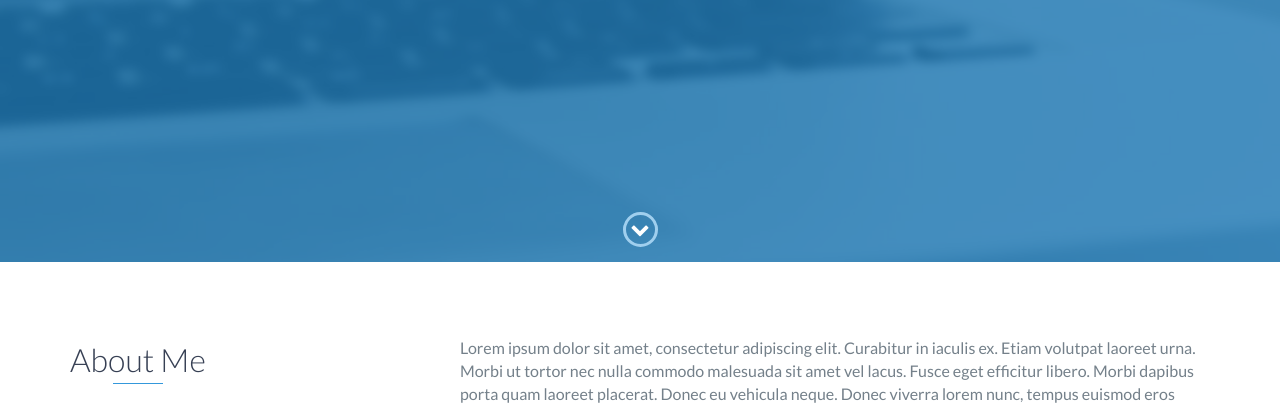
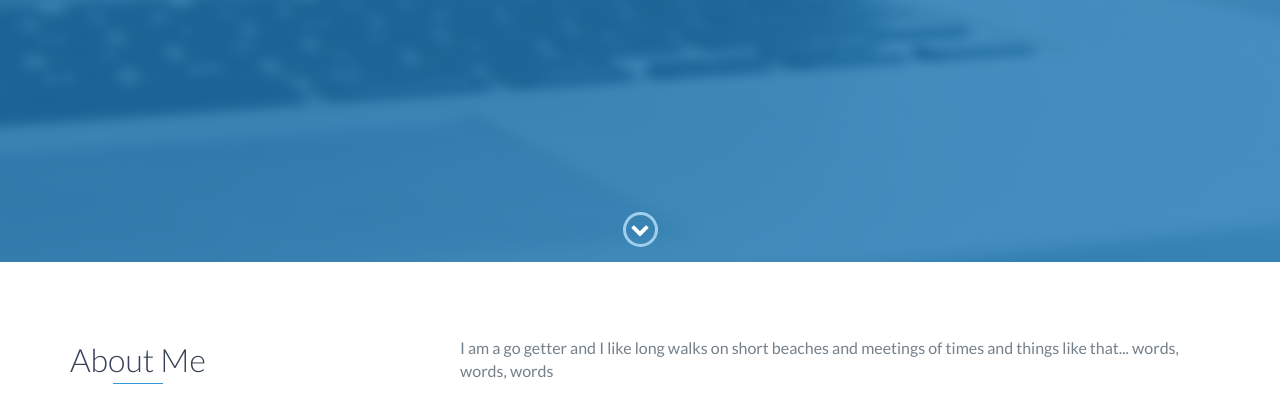
Before and after one commit to LegenDerrycow/LegenDerrycow.github.io, a website: page index.html in a window 1280 px wide. Shown: the part 538-947 px from the top of the page. Drawn offline with nearby package versions, Linux system fonts and the light colour scheme.

Commit message:
Update index.html

```diff
--- a/index.html
+++ b/index.html
@@ -73,9 +73,7 @@
                 </div>
                 <div class="col-md-8">
                     <p>
-                        Lorem ipsum dolor sit amet, consectetur adipiscing elit. Curabitur in iaculis ex. Etiam volutpat laoreet urna. Morbi ut tortor nec nulla commodo malesuada sit amet vel lacus. Fusce eget efficitur libero. Morbi dapibus porta quam laoreet placerat. Donec
-                        eu vehicula neque. Donec viverra lorem nunc, tempus euismod eros sollicitudin ut. Quisque et tincidunt libero. Donec id pharetra justo. Proin euismod lacinia dolor, eu scelerisque justo tempus pharetra. Vivamus nunc justo, finibus
-                        ut nisl sed, euismod rhoncus nulla. Proin sed magna egestas, egestas ante et, congue eros. In consequat, mauris dapibus tincidunt suscipit, ex libero aliquet diam, at maximus risus enim non leo.
+                        I am a go getter and I like long walks on short beaches and meetings of times and things like that... words, words, words
                     </p>
                 </div>
             </div>
```
